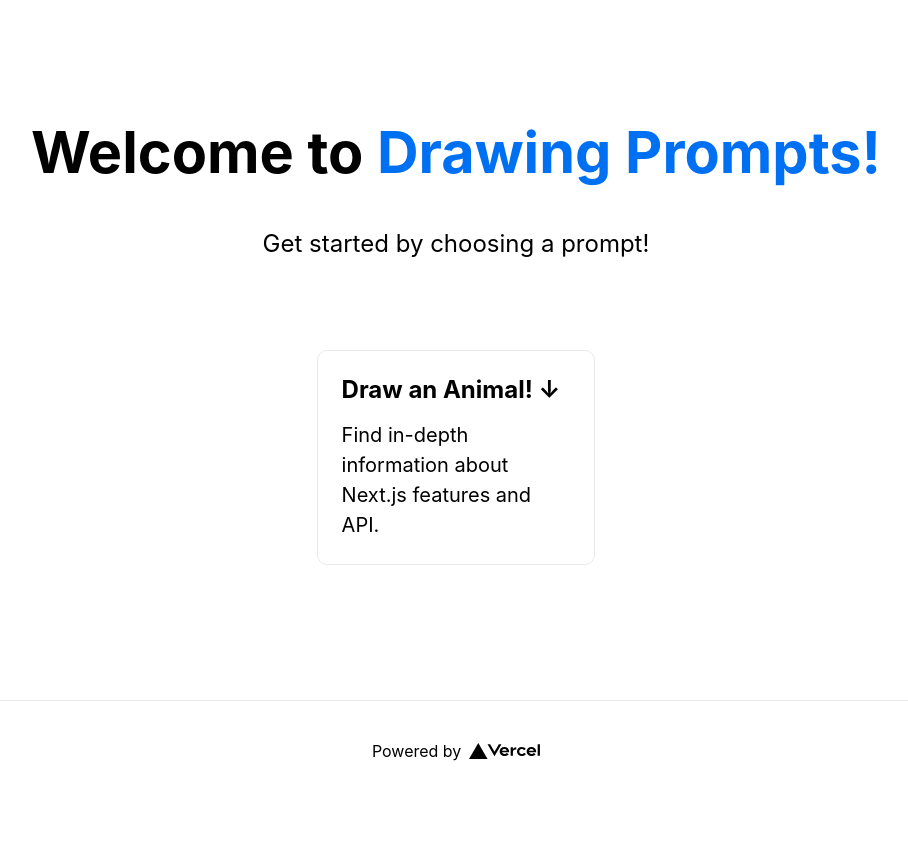
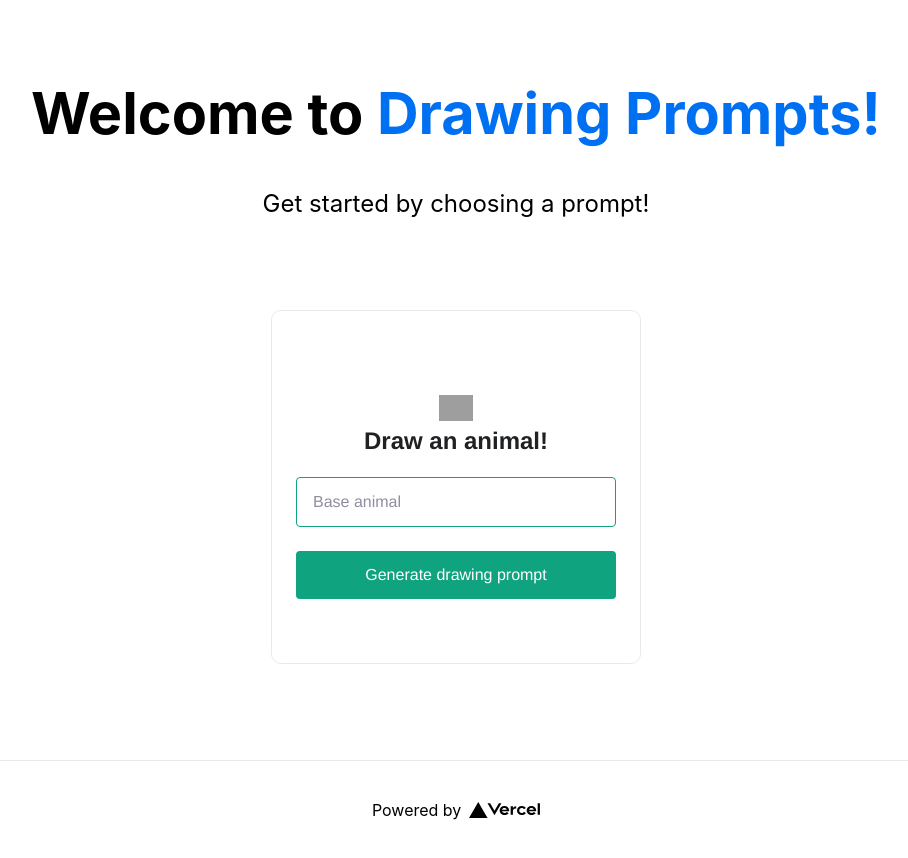
Before and after one commit to cwest9400/drawing-prompt, a Next.js app: page / in a window 1280 px wide. Shown: the whole page, without its empty margins (184-1092 px from the left). Before the commit the page ends 800 px from the top, so only its background shows below. Built offline with nearby package versions, Linux system fonts and the light colour scheme; grey boxes are pictures that could not be loaded.

Commit message:
animal-prompt component

```diff
--- a/components/animal-prompt.js
+++ b/components/animal-prompt.js
@@ -1,6 +1,6 @@
 import Head from "next/head";
 import { useState } from "react";
-import styles from "./index.module.css";
+import styles from "../styles/prompt.module.css";
 
 export default function AnimalPrompt() {
     const [animalInput, setAnimalInput] = useState("");
@@ -9,7 +9,7 @@ export default function AnimalPrompt() {
     async function onSubmit(event) {
         event.preventDefault();
         try {
-            const response = await fetch("/api/generate", {
+            const response = await fetch("./api/generateAnimal", {
                 method: "POST",
                 headers: {
                     "Content-Type": "application/json",
--- a/pages/index.js
+++ b/pages/index.js
@@ -1,4 +1,5 @@
 import Head from 'next/head';
+import AnimalPrompt from '../components/animal-prompt';
 import styles from '../styles/Home.module.css';
 
 export default function Home() {
@@ -20,8 +21,10 @@ export default function Home() {
 
         <div className={styles.grid}>
           <a href="" className={styles.card}>
-            <h3>Draw an Animal! &darr;</h3>
-            <p>Find in-depth information about Next.js features and API.</p>
+            <AnimalPrompt />
+
+            {/* <h3>Draw an Animal! &darr;</h3> */}
+            {/* <p>Find in-depth information about Next.js features and API.</p> */}
           </a>
 
 
--- /dev/null
+++ b/styles/prompt.module.css
@@ -0,0 +1,52 @@
+.main,
+.main input {
+  font-size: 16px;
+  line-height: 24px;
+  color: #353740;
+  font-family: "ColfaxAI", Helvetica, sans-serif;
+}
+.main {
+  display: flex;
+  flex-direction: column;
+  align-items: center;
+  padding-top: 60px;
+}
+.main .icon {
+  width: 34px;
+}
+.main h3 {
+  font-size: 32px;
+  line-height: 40px;
+  font-weight: bold;
+  color: #202123;
+  margin: 16px 0 40px;
+}
+.main form {
+  display: flex;
+  flex-direction: column;
+  width: 320px;
+}
+.main input[type="text"] {
+  padding: 12px 16px;
+  border: 1px solid #10a37f;
+  border-radius: 4px;
+  margin-bottom: 24px;
+  outline-color: #10a37f;
+}
+.main ::placeholder {
+  color: #8e8ea0;
+  opacity: 1;
+}
+.main input[type="submit"] {
+  padding: 12px 0;
+  color: #fff;
+  background-color: #10a37f;
+  border: none;
+  border-radius: 4px;
+  text-align: center;
+  cursor: pointer;
+}
+.main .result {
+  font-weight: bold;
+  margin-top: 40px;
+}
```
